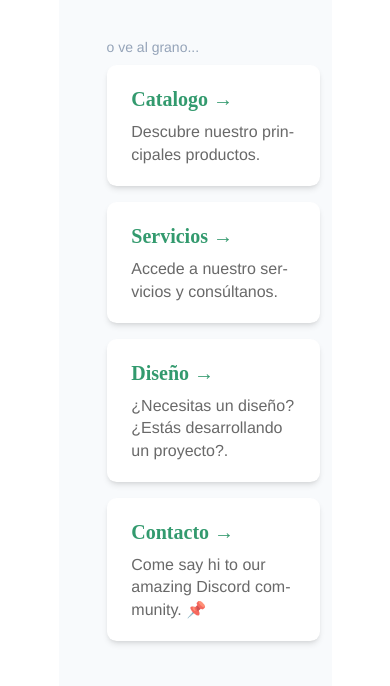
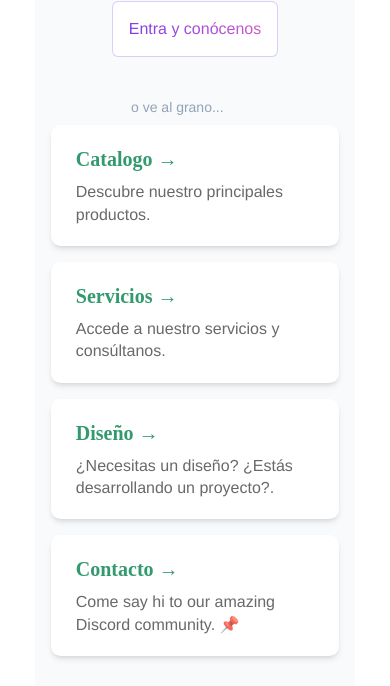
Before and after one commit to davidingles/aux-astro-02, an Astro site: page / in a window 390 px wide. Shown: the part 158-844 px from the top of the page. Built offline with nearby package versions, Linux system fonts and the light colour scheme; Astro itself is replaced by a stand-in of ours.

Commit message:
el responsive está perfecto

```diff
--- a/src/pages/index.astro
+++ b/src/pages/index.astro
@@ -5,13 +5,14 @@ import Card from '../components/Card.astro';
 
 <Layout title="Auxiliar Manipuladora del Cartón">
 	<main class="bg-white">
-		<section class="place-content-center p-12 bg-slate-50">
-			<img src="/logo-aux.svg" alt="logo de Auxiliar Manipuladora del Cartón" class="w-[55%] self-center">
-			<button class="instructions">
+		<section class="place-content-center p-4 md:p-12 bg-slate-50 max-w-xs md:max-w-2xl">
+			<img src="/logo-aux.svg" alt="logo de Auxiliar Manipuladora del Cartón" class="w-[100%] md:w-[66%] self-center">
+			<div class="flex flex-col w-[100%]">
+				<button class="instructions mt-12 w-auto self-center">
 					<span class="text-gradient pointer-events-auto">Entra y conócenos</span>
 				</button>
-			<span class="text-sm mb-2 mt-6 text-slate-400">o ve al grano...</span>
-			<ul role="list" class="link-card-grid">
+				<span class="text-sm mb-2 mt-6 text-slate-400 ml-20">o ve al grano...</span>
+				<ul role="list" class="link-card-grid self-center">
 					<Card
 						href="https://docs.astro.build/"
 						title="Catalogo"
@@ -33,6 +34,7 @@ import Card from '../components/Card.astro';
 						body="Come say hi to our amazing Discord community. 📌  "
 					/>
 				</ul>
+			</div>
 		</section>
 	</main>
 </Layout>
@@ -46,7 +48,7 @@ import Card from '../components/Card.astro';
 		margin: auto;
 
 		padding: 1.5rem;
-		max-width: 70%;
+		/* max-width: 70%; */
 		height: 100vh;
 		place-self: center;
 	}
```
Lines whose indentation alone changed are shown as unchanged.
